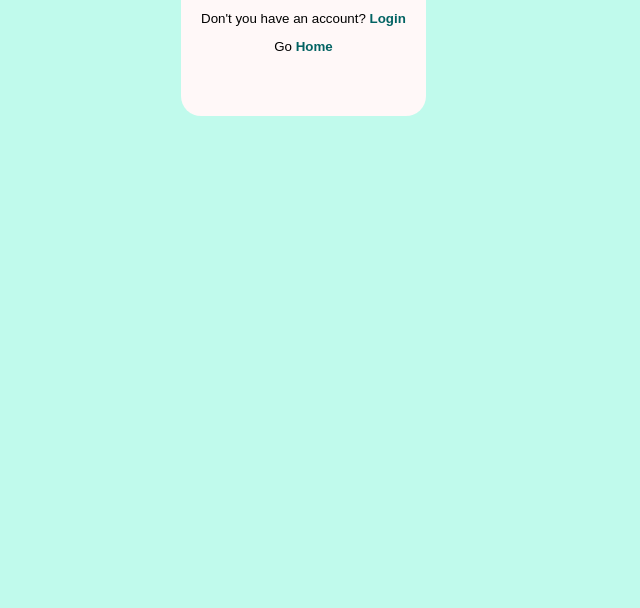
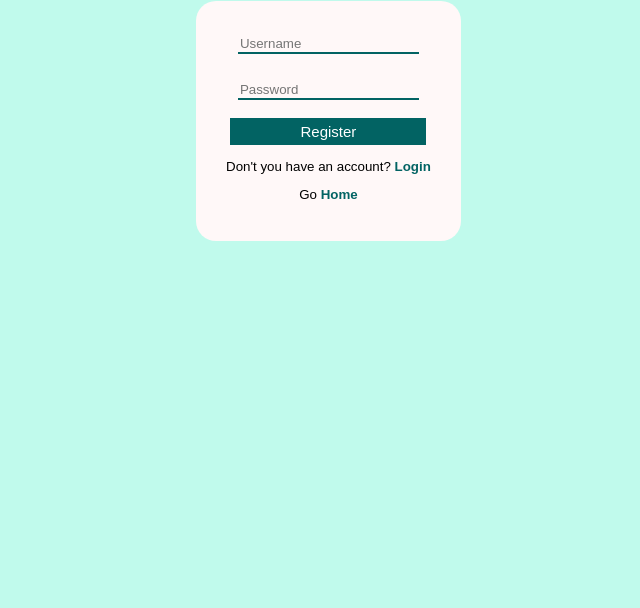
Before and after one commit to elcinkaya/GrideaBitirmeProjesi, a website: page views/register.html in a window 1280 px wide. Shown: the part 192-800 px from the top of the page, without its empty margins (362-1002 px from the left). Drawn offline with Linux system fonts and the light colour scheme.

Commit message:
login ve register son düzenleme

```diff
--- a/public/style.css
+++ b/public/style.css
@@ -52,6 +52,7 @@ margin-left: 50px;
 
 #login{
     color: rgb(2, 99, 99);
+    margin-top: 145px;
 }
 
 a{
@@ -68,7 +69,27 @@ a{
     height: 200px;
     width: max-content;
     padding: 20px 20px 20px 20px;
-    margin-left: 535px;
+    margin-left: 545px;
+    margin-top: 10px;
+}
+
+.box2{
+    background-color: rgb(255, 248, 248);
+    border-radius: 20px;
+    text-align: center;
+    align-content: center;
+    height: 200px;
+    width: max-content;
+    padding: 20px 30px 20px 30px;
+    margin-left: 550px;
+    margin-top: 10px;
+}
+
+.type{
+    border: 0px;
+    padding-top: 10px;
+    background-color: rgb(255, 248, 248);
+    border-bottom: 2px solid rgb(2, 99, 99);
 }
 
 .go{
@@ -81,4 +102,5 @@ a{
     text-align: center;
     padding: 5px 70px 5px 70px;
     font-size: 15px;
+    border: 0px;
 }
--- a/views/register.html
+++ b/views/register.html
@@ -9,11 +9,11 @@
 <body class="login_body">
     <form action="" method="POST">
         <h2 id="login">Register</h2>
-        <div class="box">
-            <input type="text" placeholder="Username" class="type"> <br>
-            <input type="password" placeholder="Password" class="type"> <br>
+        <div class="box2">
+            <input type="text" placeholder="Username" class="type"> <br> <br>
+            <input type="password" placeholder="Password" class="type"> <br> <br>
             <button type="submit" id="button">Register</button>
-            <p class="go">Don't you have an account? <a href="../views/login.html">Login</a></p>
+            <p class="go">Don't you have an account? <a href="../views/login.html"> Login</a></p>
             <p class="go">Go <a href="../views/index.html">Home</a></p>
         </div>
     </form>
```
Also changed, not shown: views/login.html (+2 -2 lines).
